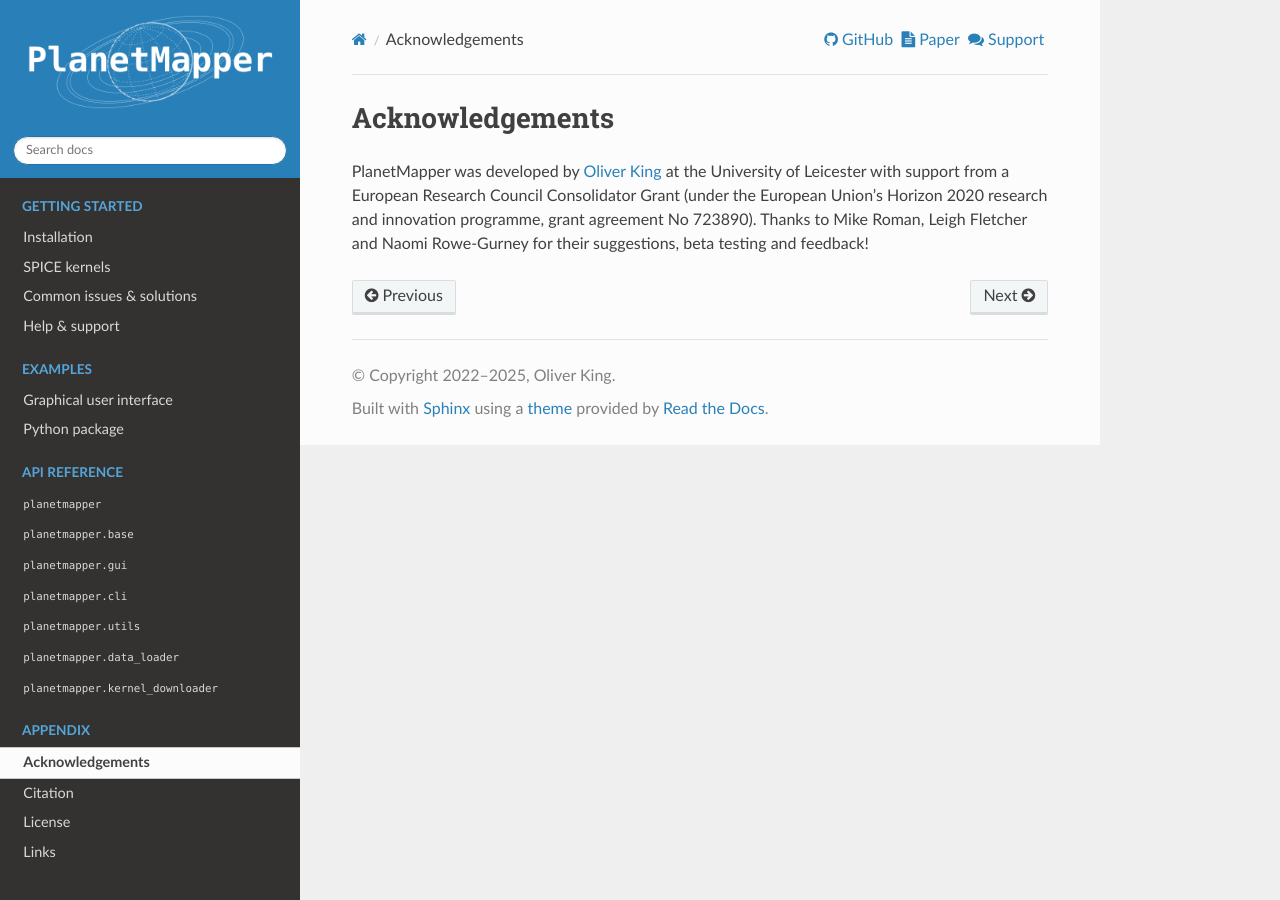
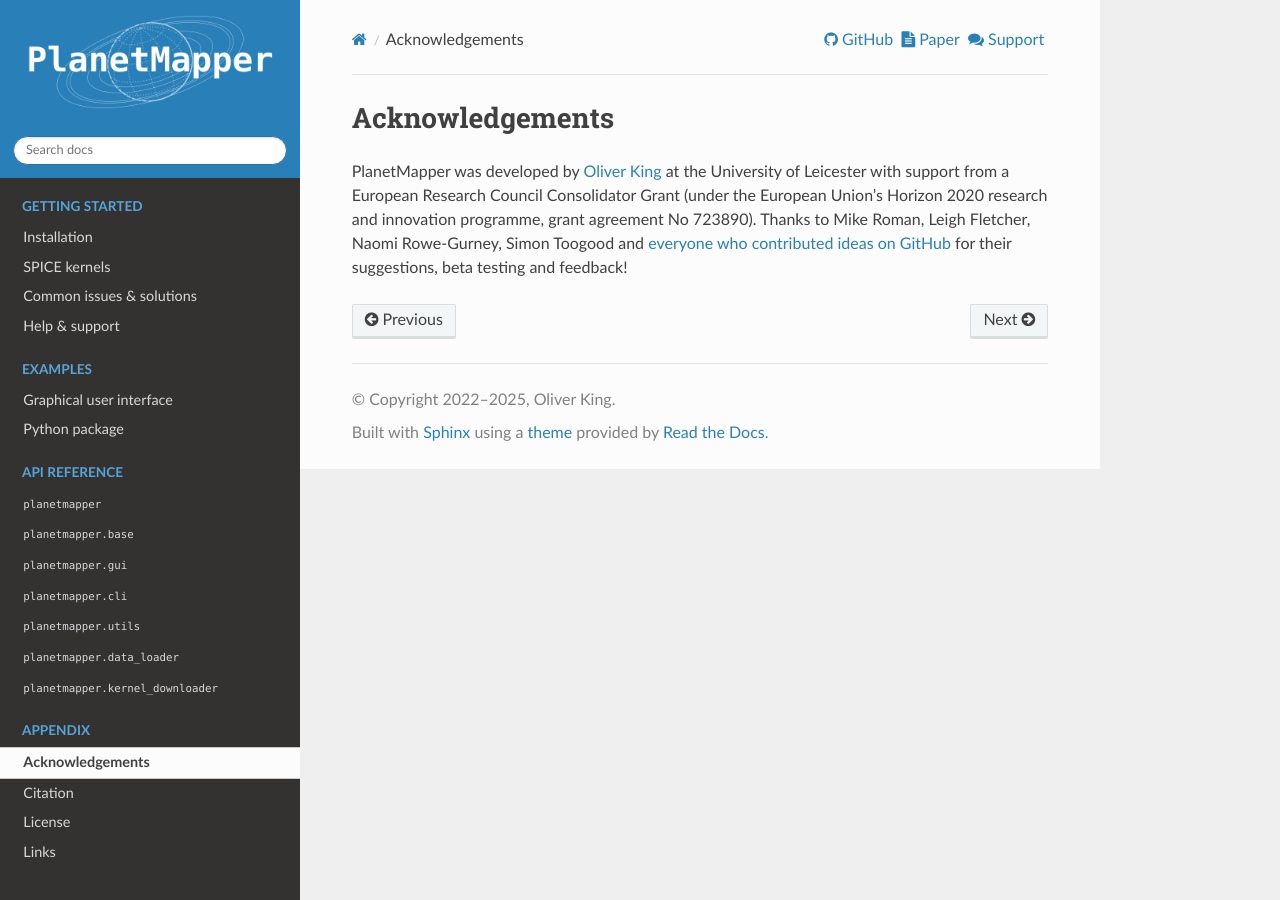
Before and after one commit to ortk95/planetmapper, a Sphinx documentation site: the page built from docs/credits.rst, in a window 1280 px wide. Built offline with Sphinx 7.4.7 and the Read the Docs theme 3.1.0, drawn with Linux system fonts in a browser that asks for light colours; the version number could not be read and is left out.

Commit message:
Add Simon to documentation acknowledgements page

```diff
--- a/docs/credits.rst
+++ b/docs/credits.rst
@@ -3,4 +3,4 @@
 Acknowledgements
 ****************
 
-PlanetMapper was developed by `Oliver King <https://github.com/ortk95>`_ at the University of Leicester with support from a European Research Council Consolidator Grant (under the European Union’s Horizon 2020 research and innovation programme, grant agreement No 723890). Thanks to Mike Roman, Leigh Fletcher and Naomi Rowe-Gurney for their suggestions, beta testing and feedback!
+PlanetMapper was developed by `Oliver King <https://github.com/ortk95>`_ at the University of Leicester with support from a European Research Council Consolidator Grant (under the European Union’s Horizon 2020 research and innovation programme, grant agreement No 723890). Thanks to Mike Roman, Leigh Fletcher, Naomi Rowe-Gurney, Simon Toogood and `everyone who contributed ideas on GitHub <https://github.com/ortk95/planetmapper/discussions>`_ for their suggestions, beta testing and feedback!
```
